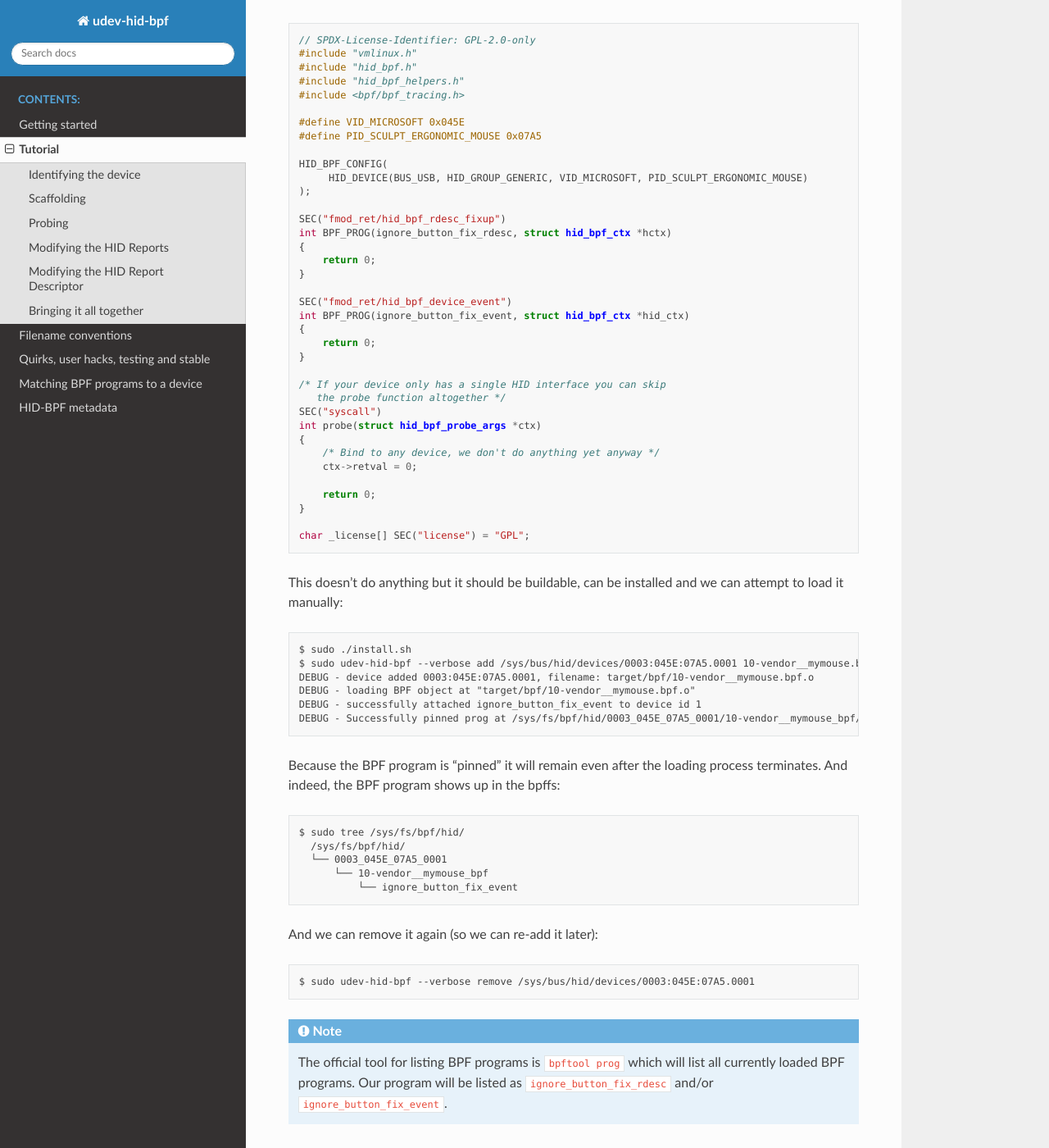
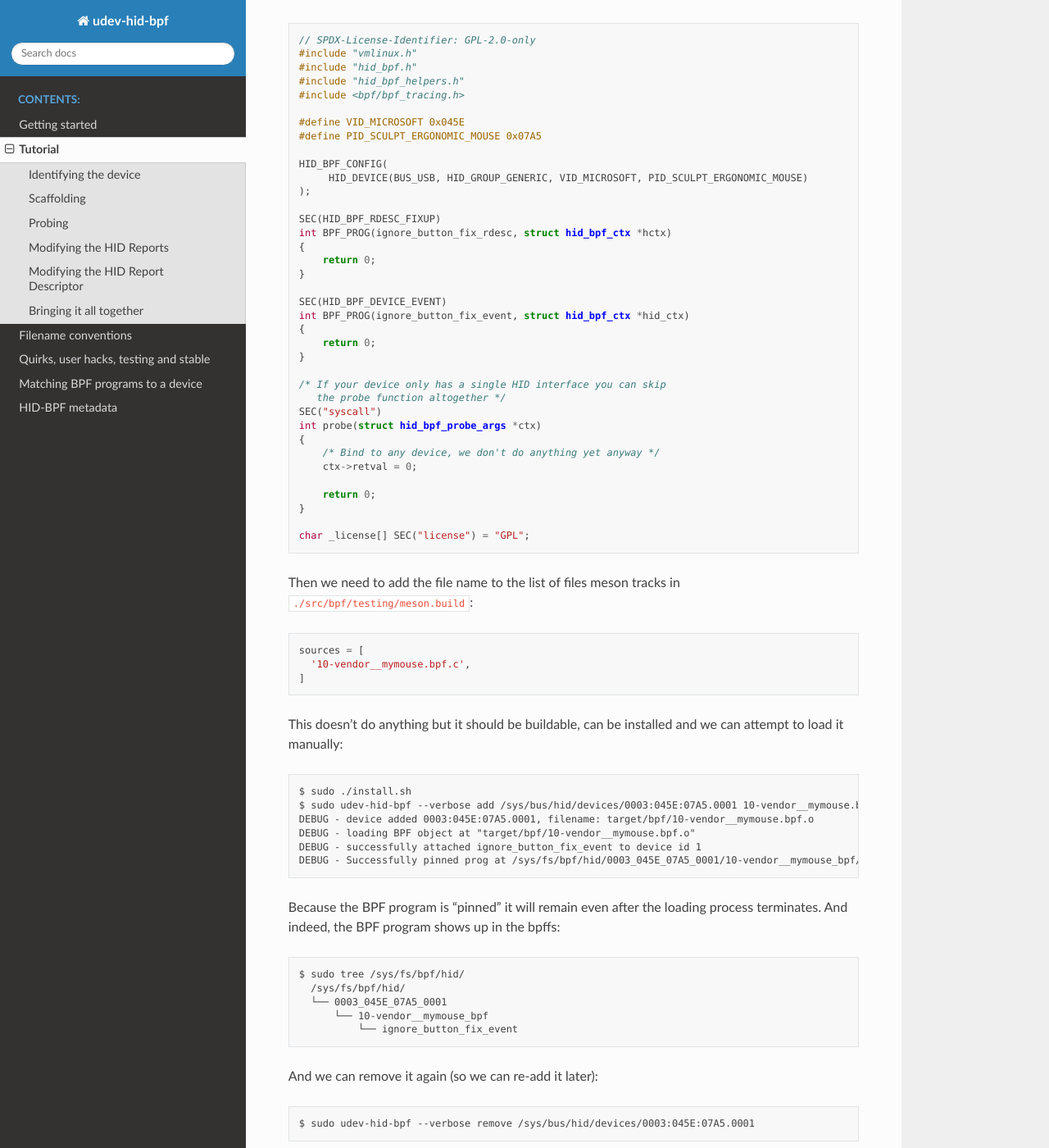
Before and after one commit to icecream95/udev-hid-bpf, a Sphinx documentation site: the page built from doc/tutorial.rst, in a window 1280 px wide and 1400 px high, scrolled down 1544 px. Shown: the whole window at 82% size. Built offline with Sphinx 7.4.7 and the Read the Docs theme 2.0.0, drawn with Linux system fonts in a browser that asks for light colours; some of the changed text lies outside the part shown.

Commit message:
doc: fix the tutorial by using HID_BPF_ macros
And also mention about meson.build

Signed-off-by: Benjamin Tissoires <benjamin.tissoires@gmail.com>

```diff
--- a/doc/tutorial.rst
+++ b/doc/tutorial.rst
@@ -85,13 +85,13 @@ And this file contains:
        HID_DEVICE(BUS_USB, HID_GROUP_GENERIC, VID_MICROSOFT, PID_SCULPT_ERGONOMIC_MOUSE)
   );
 
-  SEC("fmod_ret/hid_bpf_rdesc_fixup")
+  SEC(HID_BPF_RDESC_FIXUP)
   int BPF_PROG(ignore_button_fix_rdesc, struct hid_bpf_ctx *hctx)
   {
       return 0;
   }
 
-  SEC("fmod_ret/hid_bpf_device_event")
+  SEC(HID_BPF_DEVICE_EVENT)
   int BPF_PROG(ignore_button_fix_event, struct hid_bpf_ctx *hid_ctx)
   {
       return 0;
@@ -109,6 +109,15 @@ And this file contains:
   }
 
   char _license[] SEC("license") = "GPL";
+
+Then we need to add the file name to the list of files meson tracks in
+``./src/bpf/testing/meson.build``:
+
+.. code-block:: python
+
+  sources = [
+    '10-vendor__mymouse.bpf.c',
+  ]
 
 This doesn't do anything but it should be buildable, can be installed and
 we can attempt to load it manually::
@@ -215,7 +224,7 @@ for the annoying button:
 
 .. code-block:: c
 
-  SEC("fmod_ret/hid_bpf_device_event")
+  SEC(HID_BPF_DEVICE_EVENT)
   int BPF_PROG(ignore_button_fix_event, struct hid_bpf_ctx *hid_ctx)
   {
       const int expected_length = 6;
@@ -249,7 +258,7 @@ report descriptor, much in the same way as we manipulated the HID report above:
 
 .. code-block:: c
 
-  SEC("fmod_ret/hid_bpf_rdesc_fixup")
+  SEC(HID_BPF_RDESC_FIXUP)
   int BPF_PROG(ignore_button_fix_rdesc, struct hid_bpf_ctx *hid_ctx)
   {
       const int expected_length = 223;
```
